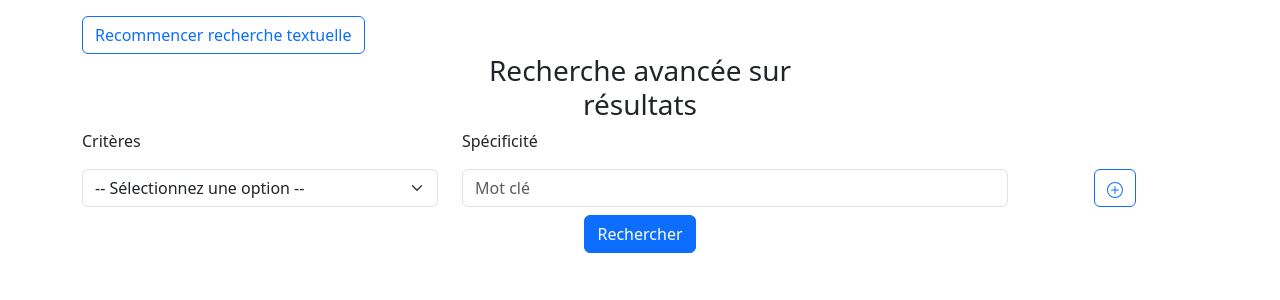
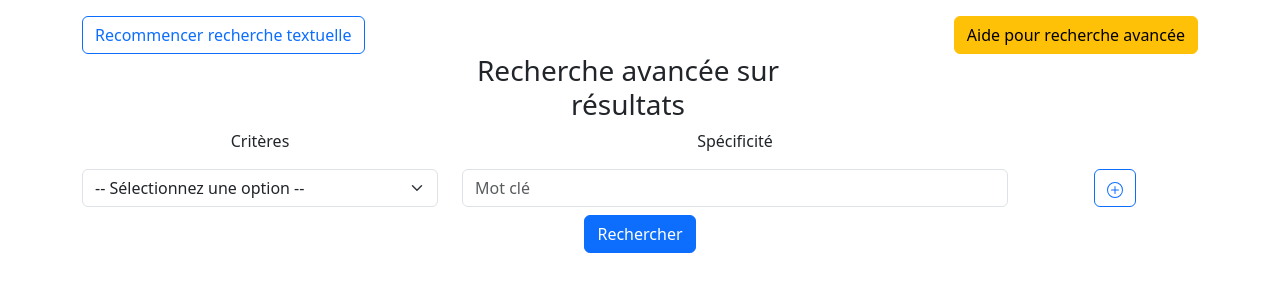
Before and after one commit to yunko006/agir_inter, a Flask app: page /search/combinaison_resultats in a window 1280 px wide. Shown: the part 90-390 px from the top of the page. Run offline with Flask 2, Linux system fonts and the light colour scheme; the visitor is signed in with stand-in values (Sample User, id 1); some libraries are stand-ins or nearby versions.

Commit message:
Create: modal to show help

```diff
--- a/app/templates/search/combinaison_txt.html
+++ b/app/templates/search/combinaison_txt.html
@@ -10,8 +10,29 @@
     </div>
     <div class="col">
     </div>
-    <div class="col">
-    </div>
+    <div class="col d-flex justify-content-end">
+      <!-- Button trigger modal -->
+      <button type="button" class="btn btn-warning" data-bs-toggle="modal" data-bs-target="#exampleModal">
+        Aide pour recherche avancée
+      </button>
+
+      <!-- Modal -->
+      <div class="modal fade" id="exampleModal" tabindex="-1" aria-labelledby="exampleModalLabel" aria-hidden="true">
+        <div class="modal-dialog modal-dialog-centered">
+          <div class="modal-content">
+            <div class="modal-header">
+              <h1 class="modal-title fs-5" id="exampleModalLabel">Aide pour recherche avancée</h1>
+              <button type="button" class="btn-close" data-bs-dismiss="modal" aria-label="Close"></button>
+            </div>
+            <div class="modal-body">
+              Aide sera disponible sous peu.
+            </div>
+            <div class="modal-footer">
+              <button type="button" class="btn btn-secondary" data-bs-dismiss="modal">Fermer</button>
+            </div>
+          </div>
+        </div>
+      </div>
   </div>
   <div class='row'>
     <div class='col'>
```
